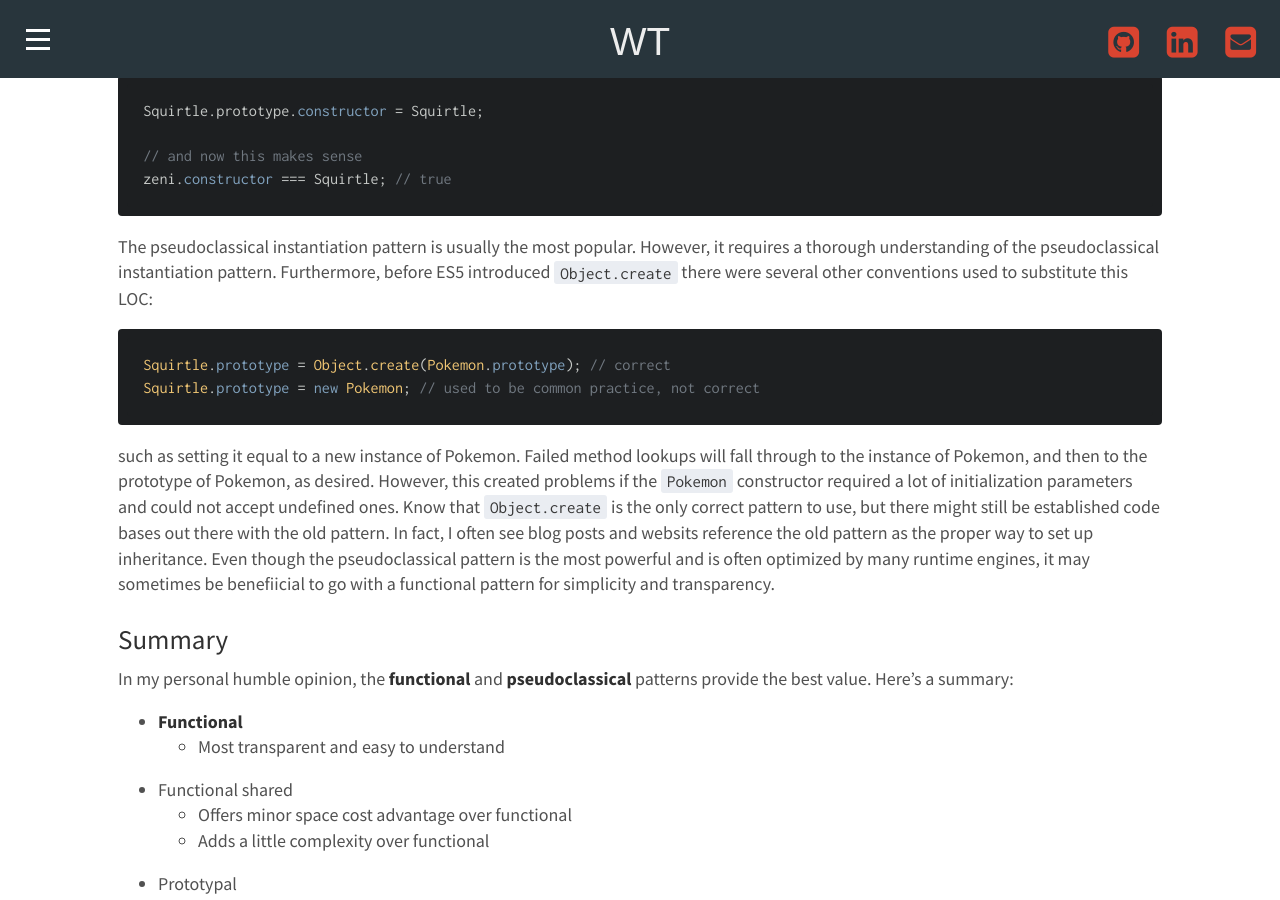
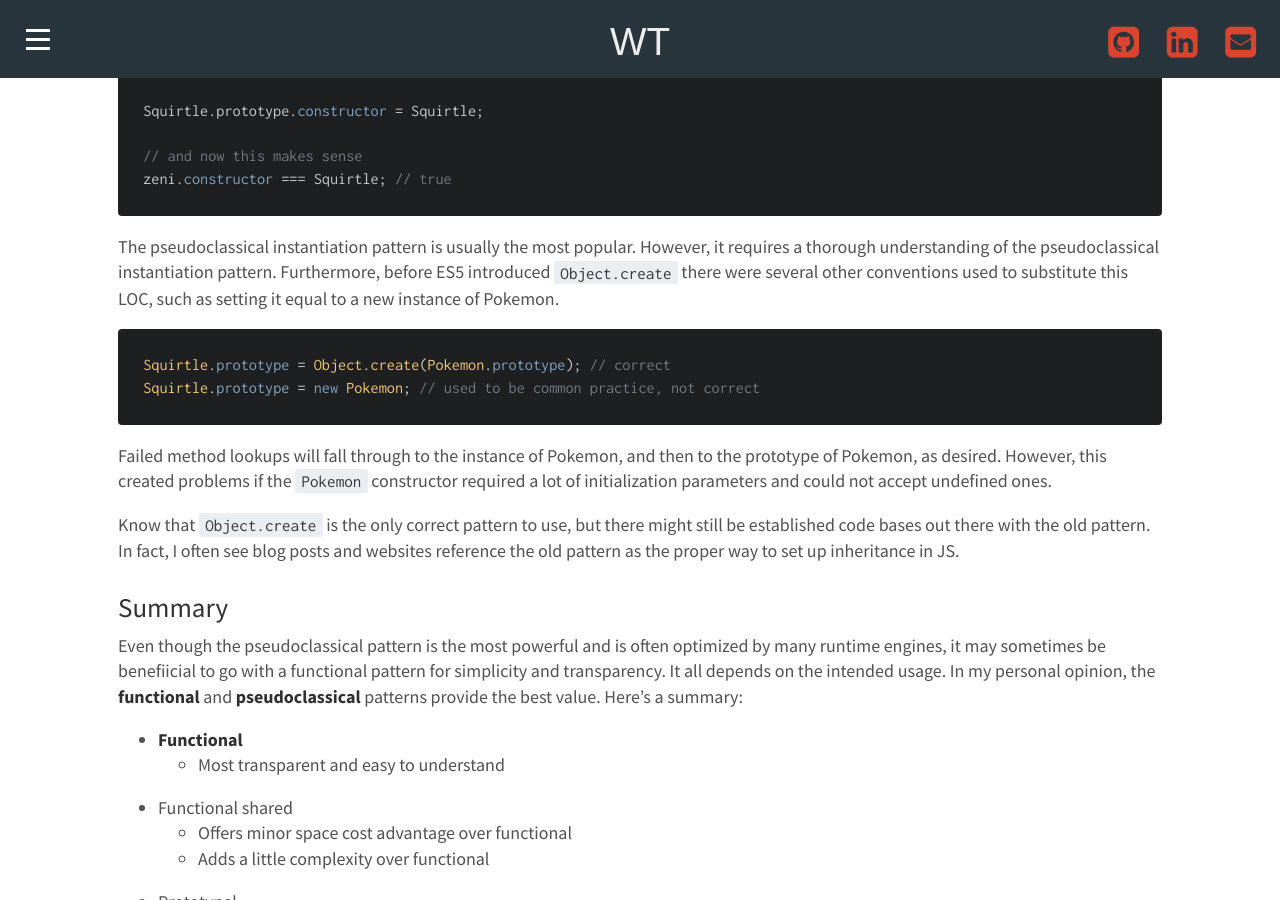
Before and after one commit to wezleytsai/wezleytsai.github.io, a Jekyll site: the page built from _posts/2015-07-24-javascript-class-instantiation-and-inheritance-patterns.md, in a window 1280 px wide and 900 px high, scrolled down 8135 px. Built offline with Jekyll 4.4.1, drawn with Linux system fonts in a browser that asks for light colours; nearby versions of some CDN libraries; some web fonts are replaced; Markdown is read by kramdown in place of the engine named in the settings; comment, search, counter and statistics services are not loaded.

Commit message:
Minor edits

````diff
--- a/_posts/2015-07-24-javascript-class-instantiation-and-inheritance-patterns.md
+++ b/_posts/2015-07-24-javascript-class-instantiation-and-inheritance-patterns.md
@@ -332,18 +332,20 @@ Squirtle.prototype.constructor = Squirtle;
 zeni.constructor === Squirtle; // true
 ```
 
-The pseudoclassical instantiation pattern is usually the most popular. However, it requires a thorough understanding of the pseudoclassical instantiation pattern. Furthermore, before ES5 introduced `Object.create` there were several other conventions used to substitute this LOC:
+The pseudoclassical instantiation pattern is usually the most popular. However, it requires a thorough understanding of the pseudoclassical instantiation pattern. Furthermore, before ES5 introduced `Object.create` there were several other conventions used to substitute this LOC, such as setting it equal to a new instance of Pokemon.
 
 ```javascript
 Squirtle.prototype = Object.create(Pokemon.prototype); // correct
 Squirtle.prototype = new Pokemon; // used to be common practice, not correct
 ```
 
-such as setting it equal to a new instance of Pokemon. Failed method lookups will fall through to the instance of Pokemon, and then to the prototype of Pokemon, as desired. However, this created problems if the `Pokemon` constructor required a lot of initialization parameters and could not accept undefined ones. Know that `Object.create` is the only correct pattern to use, but there might still be established code bases out there with the old pattern. In fact, I often see blog posts and websits reference the old pattern as the proper way to set up inheritance. Even though the pseudoclassical pattern is the most powerful and is often optimized by many runtime engines, it may sometimes be benefiicial to go with a functional pattern for simplicity and transparency.
+Failed method lookups will fall through to the instance of Pokemon, and then to the prototype of Pokemon, as desired. However, this created problems if the `Pokemon` constructor required a lot of initialization parameters and could not accept undefined ones.
+
+Know that `Object.create` is the only correct pattern to use, but there might still be established code bases out there with the old pattern. In fact, I often see blog posts and websites reference the old pattern as the proper way to set up inheritance in JS.
 
 <h2 id="summary">Summary</h2>
 
-In my personal humble opinion, the **functional** and **pseudoclassical** patterns provide the best value. Here's a summary:
+Even though the pseudoclassical pattern is the most powerful and is often optimized by many runtime engines, it may sometimes be benefiicial to go with a functional pattern for simplicity and transparency. It all depends on the intended usage. In my personal opinion, the **functional** and **pseudoclassical** patterns provide the best value. Here's a summary:
 
 - **Functional**
   + Most transparent and easy to understand
````
Also changed, not shown: _drafts/node-express-server.md (+1 -1 lines).
